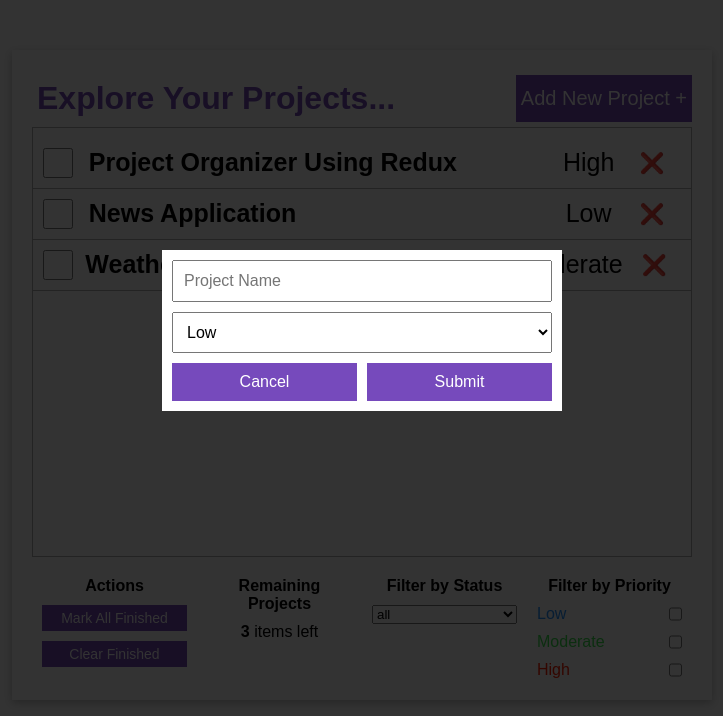
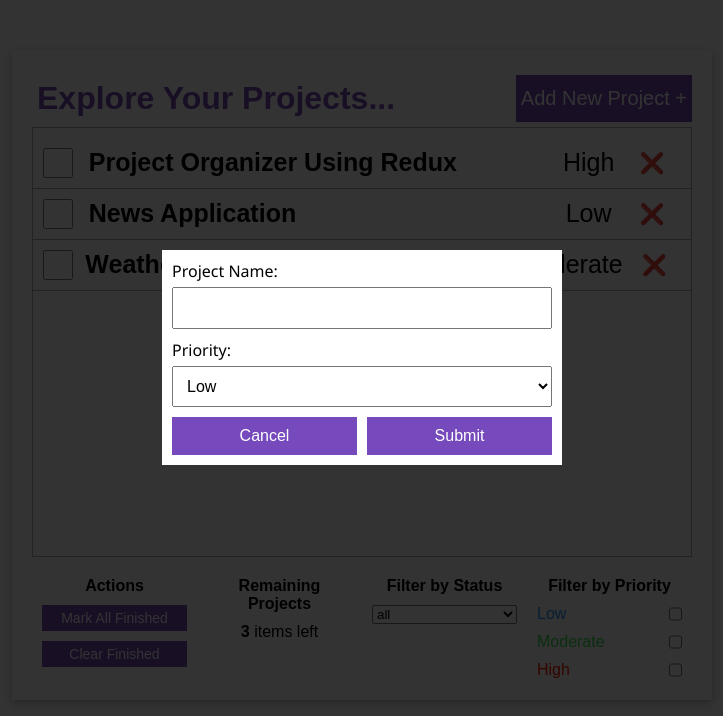
Before and after one commit to Niranjan-A-S/todo-redux, a React (Create React App) app: page /projects/form in a window 1280 px wide. Shown: the top 716 px of the page, without its empty margins (278-1001 px from the left). Built offline with nearby package versions, Linux system fonts and the light colour scheme.

Commit message:
hook-form

```diff
--- a/src/components/project-form.tsx
+++ b/src/components/project-form.tsx
@@ -21,12 +21,14 @@ export const ProjectForm = () => {
   const navigate = useNavigate();
   const dispatch = useDispatch<StoreDispatch>();
 
-  const { register, handleSubmit } = useForm<IProjectFormData>({});
+  const {
+    register,
+    handleSubmit,
+    formState: { errors },
+  } = useForm<IProjectFormData>({});
 
-  const submitData: SubmitHandler<IProjectFormData> = ({
-    priority,
-    projectName,
-  }) => {
+  const submitData: SubmitHandler<IProjectFormData> = (data) => {
+    const { priority, projectName } = data;
     navigate("/projects");
     dispatch(added({ projectName, priority }));
   };
@@ -36,12 +38,25 @@ export const ProjectForm = () => {
   return (
     <FormWrapper>
       <StyledForm onSubmit={handleSubmit(submitData)}>
+        <FieldSection>
+          <label>Project Name:</label>
           <ProjectNameField
             {...register("projectName", {
-            required: true,
+              required: "Project name is required",
+              minLength: {
+                value: 5,
+                message: "Project name should be more than 4 characters",
+              },
+              maxLength: {
+                value: 30,
+                message: "Project name should not be more than 30 characters",
+              },
             })}
-          placeholder="Project Name"
           />
+          {errors.projectName && <>{errors.projectName.message}</>}
+        </FieldSection>
+        <FieldSection>
+          <label>Priority:</label>
           <SelectPriority {...register("priority")}>
             {priorityOptions.map(({ label, value }) => (
               <option key={value} value={value}>
@@ -49,6 +64,7 @@ export const ProjectForm = () => {
               </option>
             ))}
           </SelectPriority>
+        </FieldSection>
         <FormButton type="button" onClick={clearFields}>
           cancel
         </FormButton>
@@ -78,8 +94,13 @@ const StyledForm = styled.form`
   margin: 250px auto;
 `;
 
+const FieldSection = styled.section`
+  grid-column: 1/3;
+  display: grid;
+  grid-row-gap: 5px;
+`;
+
 const ProjectNameField = styled.input`
-  grid-column: 1/3;
   font-size: 16px;
   padding: 10px;
 `;
--- a/src/components/project-item.tsx
+++ b/src/components/project-item.tsx
@@ -58,15 +58,6 @@ const ProjectPriority = styled.span`
   text-align: center;
 `;
 
-const EditButton = styled.button`
-  font-size: 20px;
-  background-color: #fff;
-  border: none;
-  &&:hover {
-    opacity: 0.5;
-  }
-`;
-
 const DeleteButton = styled.button`
   font-size: 20px;
   background-color: #fff;
```
Lines whose indentation alone changed are shown as unchanged.
